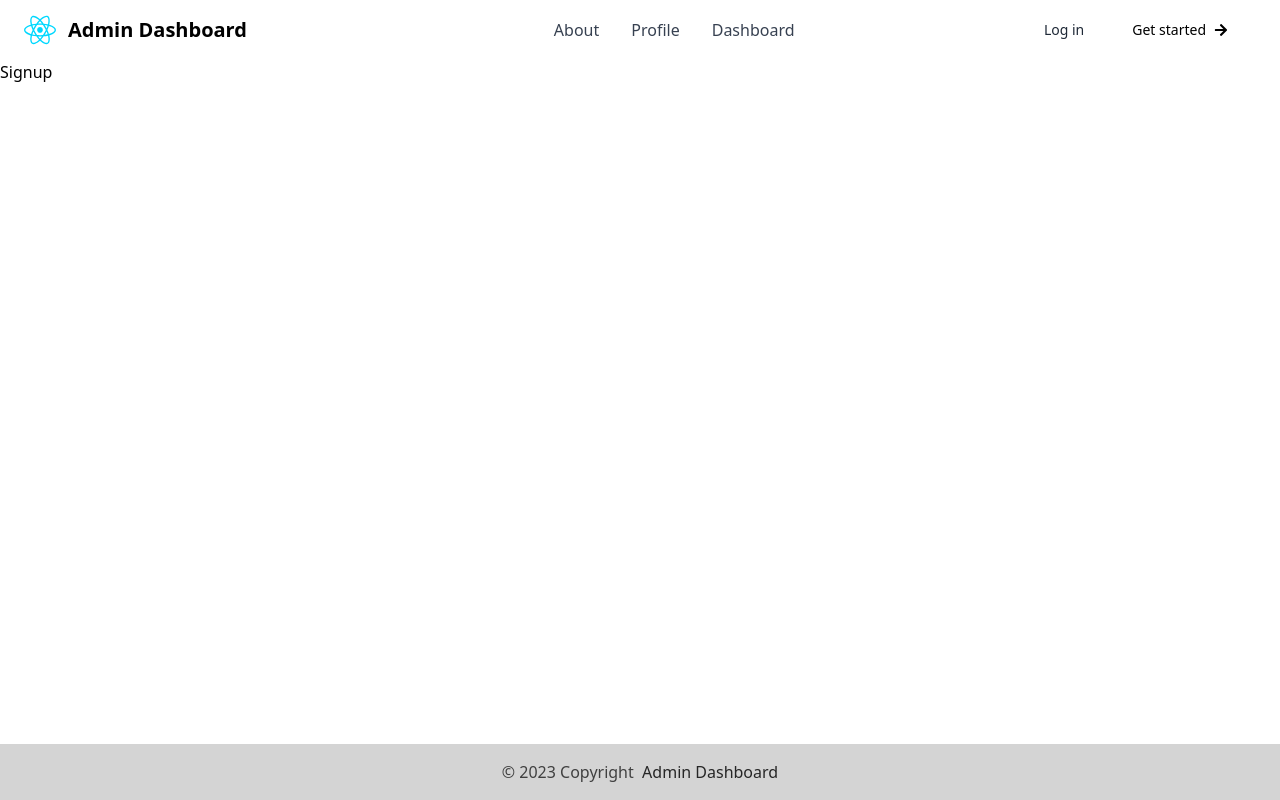
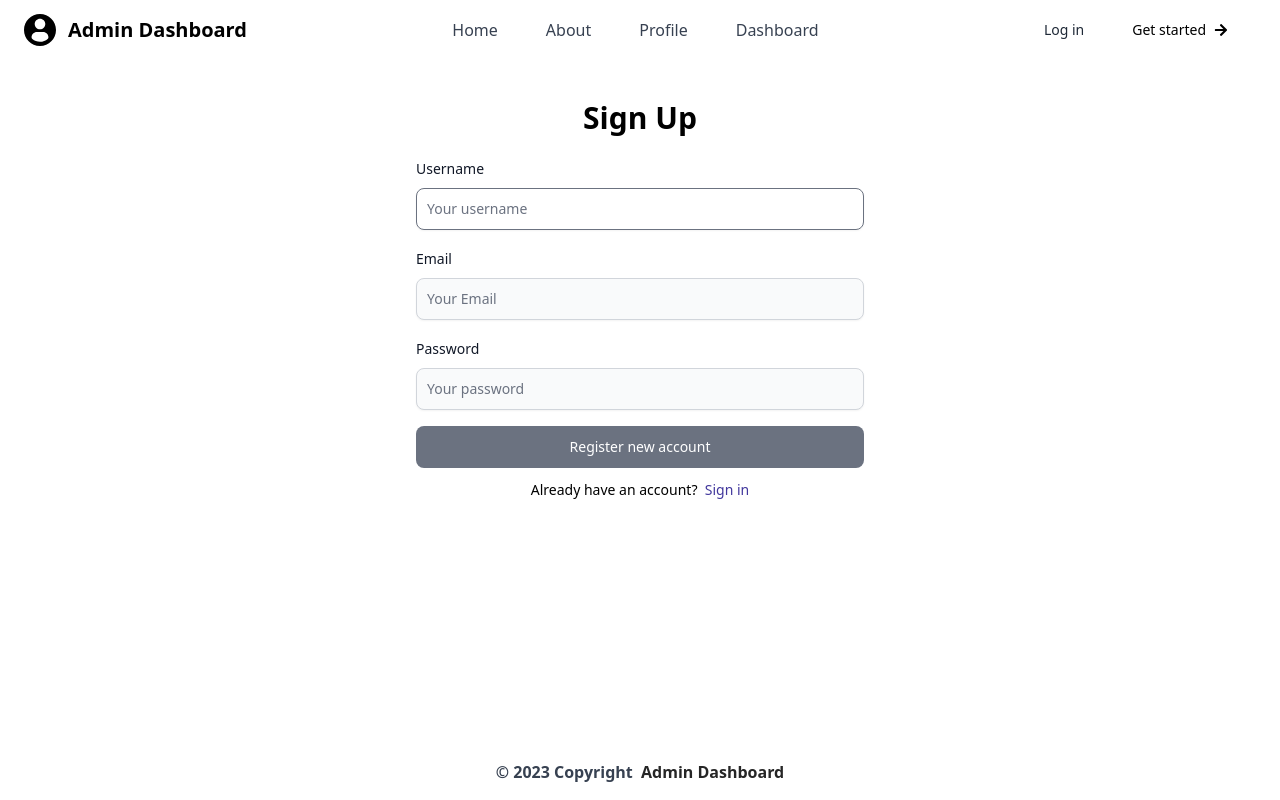
Before and after one commit to mohd-shibilicv/React-Redux-JWT---Admin-Dashboard, a React (Vite) app in the folder react-crud-admin/: page /signup in a window 1280 px wide. Built offline with nearby package versions, Linux system fonts and the light colour scheme.

Commit message:
Complete Signup page UI

```diff
--- a/react-crud-admin/src/components/Footer.jsx
+++ b/react-crud-admin/src/components/Footer.jsx
@@ -2,12 +2,12 @@ import React from "react";
 
 export default function Footer() {
   return (
-    <footer className="absolute bottom-0 flex w-full flex-col items-center bg-neutral-200 text-center text-white dark:bg-neutral-600">
-      <div className="w-full bg-neutral-300 p-4 text-center text-neutral-700 dark:bg-neutral-700 dark:text-neutral-200">
+    <footer className="absolute bottom-0 flex w-full font-semibold flex-col items-cente text-center text-black">
+      <div className="w-full p-4 text-center text-gray-700 dark:text-gray-200">
         © 2023 Copyright &nbsp;
         <a
           className="text-neutral-800 dark:text-neutral-400"
-          href="https://tw-elements.com/"
+          href="/"
         >
           Admin Dashboard
         </a>
--- a/react-crud-admin/src/components/Header.jsx
+++ b/react-crud-admin/src/components/Header.jsx
@@ -12,7 +12,7 @@ export default function Header() {
         <div className="flex flex-wrap justify-between items-center mx-auto max-w-screen-xl">
           <Link to="/" className="flex items-center">
             <img
-              src="/react.svg"
+              src="/default_user.svg"
               className="mr-3 w-8 sm:h-9"
               alt="Logo"
             />
@@ -23,13 +23,13 @@ export default function Header() {
           <div className="flex items-center lg:order-2">
             <Link
               to="/signin"
-              className="text-gray-800 dark:text-white hover:bg-gray-200 font-medium rounded-lg text-sm px-4 lg:px-5 py-2 lg:py-2.5 mr-2 dark:hover:bg-gray-700 focus:outline-none"
+              className="text-gray-800 dark:text-white hover:bg-gray-700 transition delay-105 ease-in-out hover:text-white font-medium rounded-lg text-sm px-4 lg:px-5 py-2 lg:py-2.5 mr-2 dark:hover:bg-gray-700 focus:outline-none"
             >
               Log in
             </Link>
             <Link
               to="/signup"
-              className="text-black flex justify-between gap-2 items-center bg-primary-700 hover:bg-gray-200 delay-150 font-medium rounded-lg text-sm px-4 lg:px-5 py-2 lg:py-2.5 mr-2 dark:bg-primary-600 dark:hover:bg-primary-700 focus:outline-none"
+              className="text-black flex justify-between gap-2 items-center bg-primary-700 hover:bg-gray-700 transition delay-105 ease-in-out hover:text-white delay-150 font-medium rounded-lg text-sm px-4 lg:px-5 py-2 lg:py-2.5 mr-2 dark:bg-primary-600 dark:hover:bg-primary-700 focus:outline-none"
             >
               Get started
               <FaArrowRight className="hover:translate-y-12" />
@@ -77,7 +77,7 @@ export default function Header() {
               <li>
                 <Link
                   to="/"
-                  className="block py-2 pr-4 pl-3 text-white rounded bg-primary-700 lg:bg-transparent lg:text-primary-700 lg:p-0 dark:text-white"
+                  className="block text-gray-700 rounded p-2 hover:bg-gray-700 transition delay-105 ease-in-out hover:text-white lg:bg-transparent lg:text-primary-700 dark:text-white"
                   aria-current="page"
                 >
                   Home
@@ -86,7 +86,7 @@ export default function Header() {
               <li>
                 <Link
                   to="/about"
-                  className="block py-2 pr-4 pl-3 text-gray-700 border-b border-gray-100 hover:bg-gray-50 lg:hover:bg-transparent lg:border-0 lg:hover:text-primary-700 lg:p-0 dark:text-gray-400 lg:dark:hover:text-white dark:hover:bg-gray-700 dark:hover:text-white lg:dark:hover:bg-transparent dark:border-gray-700"
+                  className="block p-2 text-gray-700 border-b hover:bg-gray-700 transition delay-105 ease-in-out hover:text-white rounded border-gray-100 lg:border-0 lg:hover:text-primary-700 dark:text-gray-400 lg:dark:hover:text-white dark:hover:bg-gray-700 dark:hover:text-white lg:dark:hover:bg-transparent dark:border-gray-700"
                 >
                   About
                 </Link>
@@ -94,7 +94,7 @@ export default function Header() {
               <li>
                 <Link
                   to="/profile"
-                  className="block py-2 pr-4 pl-3 text-gray-700 border-b border-gray-100 hover:bg-gray-50 lg:hover:bg-transparent lg:border-0 lg:hover:text-primary-700 lg:p-0 dark:text-gray-400 lg:dark:hover:text-white dark:hover:bg-gray-700 dark:hover:text-white lg:dark:hover:bg-transparent dark:border-gray-700"
+                  className="block p-2 text-gray-700 border-b hover:bg-gray-700 transition delay-105 ease-in-out hover:text-white rounded border-gray-100 lg:border-0 lg:hover:text-primary-700 dark:text-gray-400 lg:dark:hover:text-white dark:hover:bg-gray-700 dark:hover:text-white lg:dark:hover:bg-transparent dark:border-gray-700"
                 >
                   Profile
                 </Link>
@@ -102,7 +102,7 @@ export default function Header() {
               <li>
                 <Link
                   to="/"
-                  className="block py-2 pr-4 pl-3 text-gray-700 border-b border-gray-100 hover:bg-gray-50 lg:hover:bg-transparent lg:border-0 lg:hover:text-primary-700 lg:p-0 dark:text-gray-400 lg:dark:hover:text-white dark:hover:bg-gray-700 dark:hover:text-white lg:dark:hover:bg-transparent dark:border-gray-700"
+                  className="block p-2 text-gray-700 border-b hover:bg-gray-700 transition delay-105 ease-in-out hover:text-white rounded border-gray-100 lg:border-0 lg:hover:text-primary-700 dark:text-gray-400 lg:dark:hover:text-white dark:hover:bg-gray-700 dark:hover:text-white lg:dark:hover:bg-transparent dark:border-gray-700"
                 >
                   Dashboard
                 </Link>
--- a/react-crud-admin/src/pages/Signup.jsx
+++ b/react-crud-admin/src/pages/Signup.jsx
@@ -1,7 +1,51 @@
-import React from 'react'
+import React, { useState } from 'react'
+import { Button, Checkbox, Label, TextInput } from 'flowbite-react';
+import { Link } from 'react-router-dom';
 
 export default function Signup() {
+  const [username, setUsername] = useState('')
+  const [email, setEmail] = useState('')
+  const [password, setPassword] = useState('')
+
   return (
-    <div>Signup</div>
+    <>
+    <h1 className='flex justify-center text-3xl mt-10 font-bold'>Sign Up</h1>
+    <div className='flex justify-center mt-5'>
+      <form className="w-full flex max-w-md flex-col gap-4">
+        <div>
+          <div className="mb-2 block">
+            <Label htmlFor="username" value="Username" />
+          </div>
+          <TextInput id="username" type="text" placeholder="Your username" color="warninig" required shadow />
+        </div>
+        <div>
+          <div className="mb-2 block">
+            <Label htmlFor="email" value="Email" />
+          </div>
+          <TextInput id="email" type="email" placeholder='Your Email' required shadow />
+        </div>
+        <div>
+          <div className="mb-2 block">
+            <Label htmlFor="password" value="Password" />
+          </div>
+          <TextInput id="password" type="password" placeholder='Your password' required shadow />
+        </div>
+        {/* <div className="flex items-center gap-2">
+          <Checkbox id="agree" />
+          <Label htmlFor="agree" className="flex">
+            I agree with the&nbsp;
+            <Link to="/" className="text-cyan-600 hover:underline dark:text-cyan-500">
+              terms and conditions
+            </Link>
+          </Label>
+        </div> */}
+        <Button className='bg-gray-500 hover:bg-gray-600' type="submit">Register new account</Button>
+      </form>
+    </div>
+    <div className='flex justify-center p-3'>
+      <p className='text-sm'>Already have an account?&nbsp;&nbsp;</p>
+      <Link to="/signin" className='text-sm hover:underline text-indigo-800'>Sign in</Link>
+    </div>
+    </>
   )
 }
```
